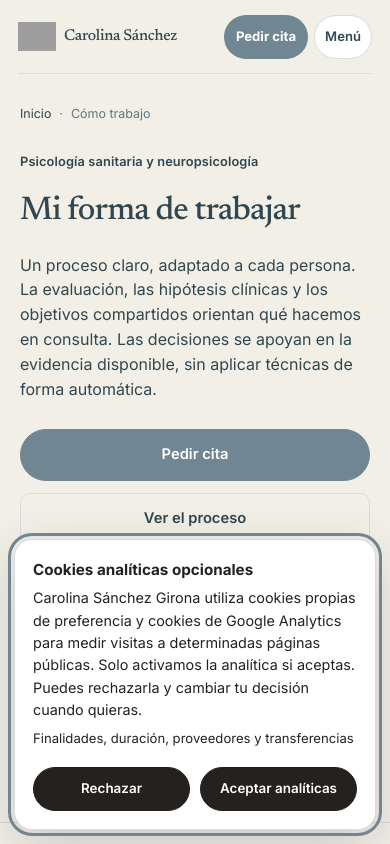
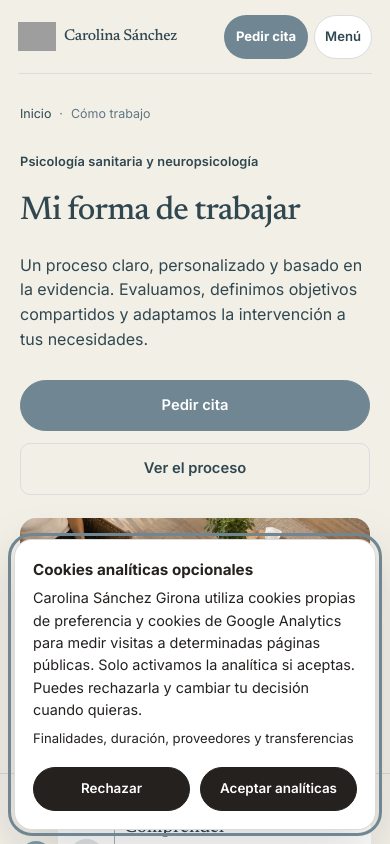
Before and after one commit to carolinasanchezgirona/Portfolio-Carolina, a Next.js app: page /como-trabajo in a window 390 px wide. Shown: the top 844 px of the page. Built offline with nearby package versions, Linux system fonts and the light colour scheme; grey boxes are pictures that could not be loaded.

Commit message:
Refine metodo hero copy and responsive image sizing

```diff
--- a/app/como-trabajo/page.tsx
+++ b/app/como-trabajo/page.tsx
@@ -26,9 +26,9 @@ export default function ComoTrabajoPage() {
             <p className="editorial-eyebrow">Psicología sanitaria y neuropsicología</p>
             <h1 id="metodo-page-title">Mi forma de trabajar</h1>
             <p className="seo-lead">
-              Un proceso claro, adaptado a cada persona. La evaluación, las hipótesis clínicas
-              y los objetivos compartidos orientan qué hacemos en consulta. Las decisiones
-              se apoyan en la evidencia disponible, sin aplicar técnicas de forma automática.
+              Un proceso claro, personalizado y basado en la evidencia.
+              Evaluamos, definimos objetivos compartidos y adaptamos la intervención
+              a tus necesidades.
             </p>
             <div className="seo-actions">
               <a className="editorial-btn editorial-btn-primary" href="/cita/">Pedir cita</a>
@@ -41,9 +41,8 @@ export default function ComoTrabajoPage() {
               alt="Sesión de atención psicológica: una profesional toma notas mientras conversa con otra persona"
               width={736}
               height={414}
-              sizes="(max-width: 760px) min(100vw - 40px, 370px), 370px"
+              sizes="(max-width: 760px) calc(100vw - 40px), (max-width: 1020px) 48vw, 620px"
               priority
-              unoptimized
             />
           </figure>
         </div>
```
